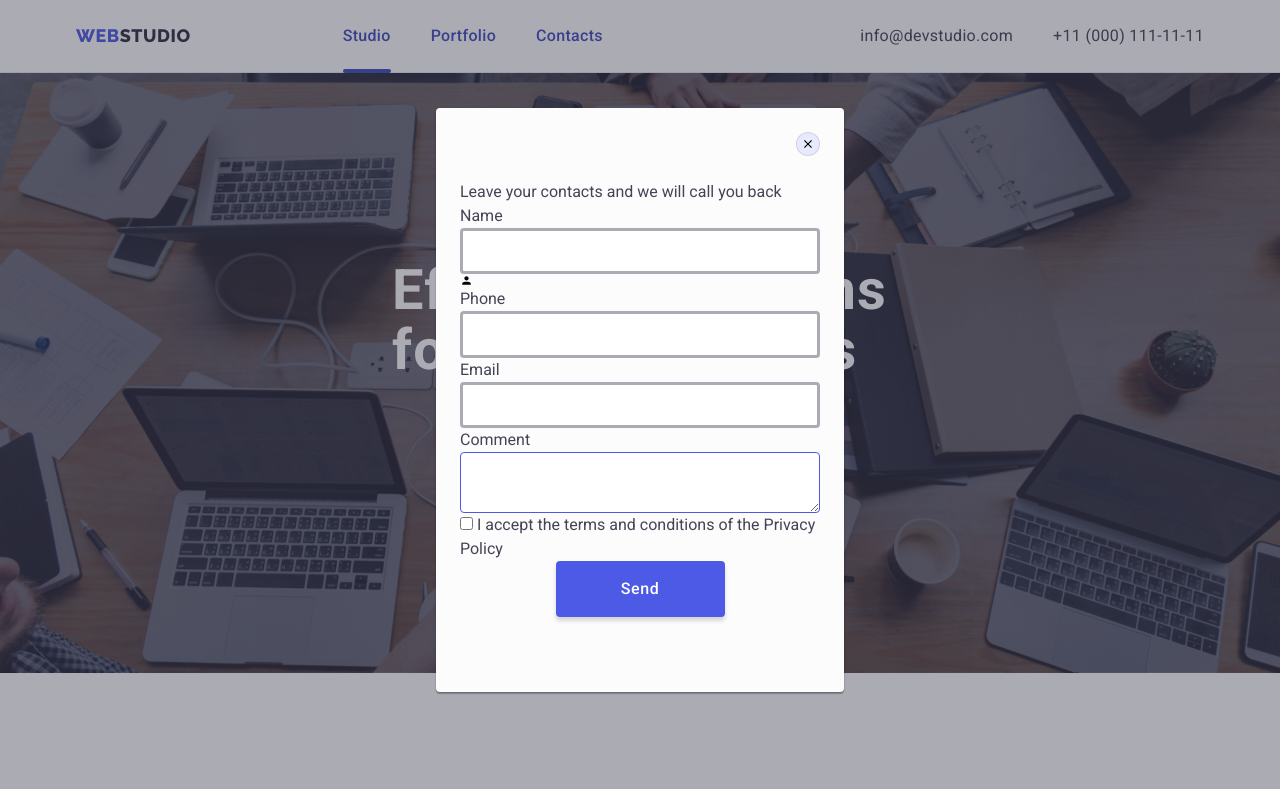
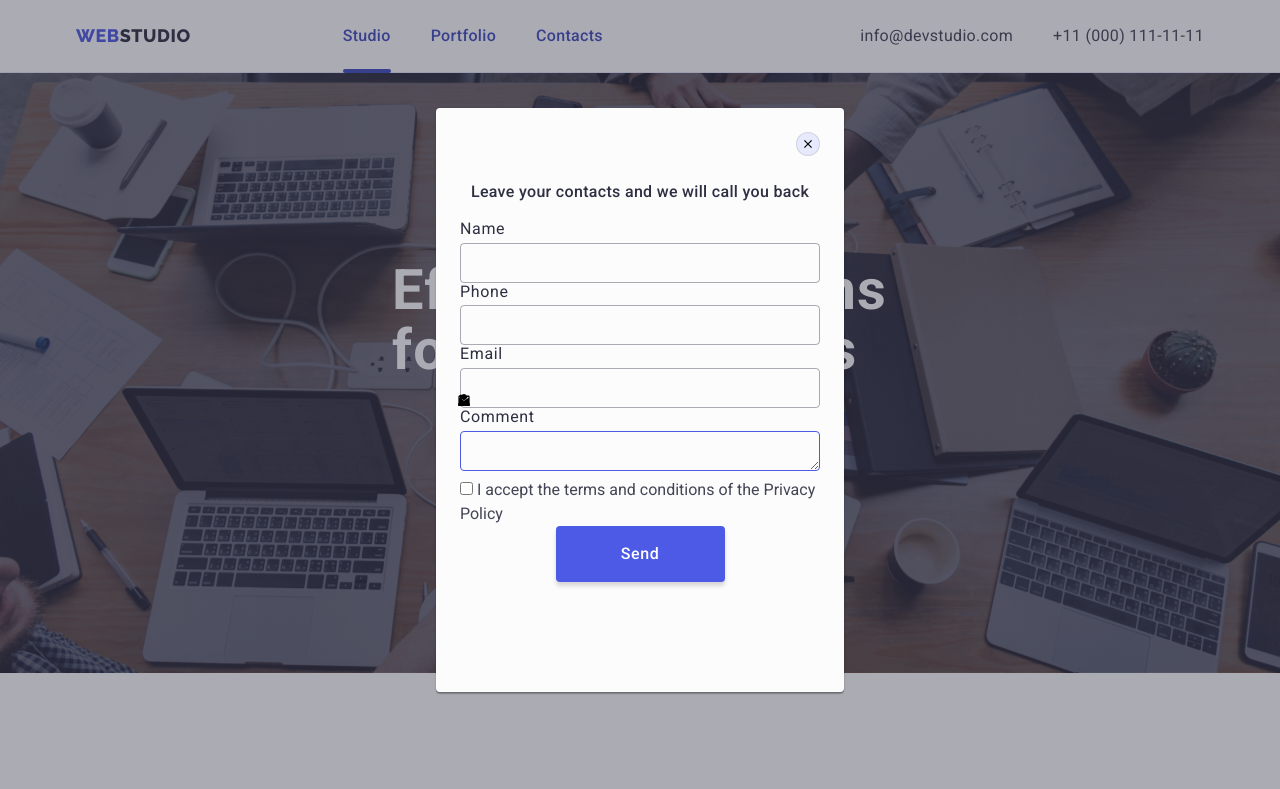
Before and after one commit to ledavto/goit-markup-hw-05, a plain HTML site: page index.html in a window 1280 px wide. Both pictures are taken after a click on the button "Order Service". Shown: the top 789 px of the page. Drawn offline with nearby package versions, Linux system fonts and the light colour scheme.

Commit message:
form modal

```diff
--- a/css/style.css
+++ b/css/style.css
@@ -750,6 +750,7 @@ body {
   transition: transform 250ms cubic-bezier(0.4, 0, 0.2, 1);
   width: 408px;
   min-height: 584px;
+  padding: 72px 24px 24px 24px;
   box-shadow: 0px 1px 1px rgba(0, 0, 0, 0.14), 0px 1px 3px rgba(0, 0, 0, 0.12),
     0px 2px 1px rgba(0, 0, 0, 0.2);
   background: #fcfcfc;
@@ -816,17 +817,47 @@ body {
 }
 
 .modal-label {
-  display: flex;
+  display: block;
   flex-direction: column;
+  font-size: 12px;
+  letter-spacing: 0.04em;
+  color: var(--textcolor);
+  font-size: 16px;
+  line-height: 1.17;
+  margin-bottom: 4px;
 }
 .modal-title {
   margin-top: 48px;
+  font-weight: 500;
+  text-align: center;
+  margin-bottom: 16px;
+  letter-spacing: 0.02em;
+  color: var(--textcolor);
+  font-size: 16px;
+  line-height: 1.5;
 }
+
+.form-container {
+  margin-bottom: 8px;
+}
+
 .modal-text {
   width: 100%;
-  border: 3px solid rgba(46, 47, 66, 0.4);
+  height: 40px;
+  border: 1px solid rgba(46, 47, 66, 0.4);
   border-radius: 4px;
-  padding: 11px 0px 11px 38px;
+  background-color: transparent;
+  padding-left: 38px;
+  outline: transparent;
+  transition: border-color 250ms cubic-bezier(0.4, 0, 0.2, 1);
+}
+
+.modal-text:focus {
+  border-color: #4d5ae5;
+}
+
+.modal-text:focus .icon-modal {
+  fill: #4d5ae5;
 }
 
 .modal-text:placeholder-shown {
@@ -841,13 +872,21 @@ body {
   transition: background-color 250ms cubic-bezier(0.4, 0, 0.2, 1);
 }
 
+.icon-modal {
+  position: absolute;
+  left: 16px;
+  top: 50%;
+  transform: translateY(-50%);
+  transition: fill 250ms cubic-bezier(0.4, 0, 0.2, 1);
+}
+
 .icon-modal::after {
-  content: "";
+  /* content: "";
   position: absolute;
-  /* height: 4px;
+   height: 4px;
   width: 100%;
    background: #404bbf;
-  border-radius: 2px; */
+  border-radius: 2px;
   left: 15px;
-  top: 15px;
+  top: 15px; */
 }
--- a/index.html
+++ b/index.html
@@ -431,7 +431,7 @@
               />
             </label>
             <button class="button-subscribe" type="submit">
-              Subcribe
+              Subscribe
               <svg class="icon-subscribe" width="24" height="24">
                 <use href="./images/icons.svg#icon-subscribe"></use>
               </svg>
@@ -449,26 +449,53 @@
         </button>
         <p class="modal-title">Leave your contacts and we will call you back</p>
         <form class="form-modal" action="">
-          <label class="modal-label name" for="">
-            Name
-            <input class="modal-text name" height="40" type="text" />
-            <svg class="icon-modal" height="13" width="13">
+          <div class="form-container">
+            <label class="modal-label name" for="user-name"> Name</label>
+            <div class="">
+              <input
+                class="modal-text name"
+                id="user-name"
+                height="40"
+                type="text"
+                name="user-name"
+              />
+              <svg class="icon-modal" height="18" width="24">
                 <use href="./images/icons.svg#icon-person"></use>
               </svg>
-          </label>
-          <label class="modal-label phone" for="">
-            Phone
-            <input class="modal-text phone" type="tel" />
-          </label>
-          <label class="modal-label email" for="">
-            Email
-            <input class="modal-text email" type="email" />
-          </label>
+            </div>
 
-          <label class="modal-label comment" for="">
-            Comment
+            <label class="modal-label phone" for="user-phone"> Phone</label>
+            <div class="">
+              <input
+                class="modal-text phone"
+                type="tel"
+                id="user-phone"
+                height="40"
+                name="user-phone"
+              />
+              <svg class="icon-modal" height="18" width="24">
+                <use href="./images/icons.svg#icon-phone"></use>
+              </svg>
+            </div>
+
+            <label class="modal-label email" for="user-email">Email</label>
+            <div class="">
+              <input
+                class="modal-text email"
+                type="email"
+                id="user-email"
+                height="40"
+                name="user-email"
+              />
+              <svg class="icon-modal" height="18" width="24">
+                <use href="./images/icons.svg#icon-email"></use>
+              </svg>
+            </div>
+
+            <label class="modal-label comment" for="">Comment</label>
+            <div class="">
               <textarea class="modal-text comment" placeholder=""></textarea>
-          </label>
+            </div>
             <label>
               <input type="checkbox" name="" value="" />
               I accept the terms and conditions of the Privacy Policy
@@ -476,6 +503,7 @@
             <button class="modal-button" type="submit">
               <span class="modal-btn-txt">Send</span>
             </button>
+          </div>
         </form>
       </div>
     </div>
```
Also changed, not shown: portfolio.html (+19 -0 lines). Lines whose indentation alone changed are shown as unchanged.
